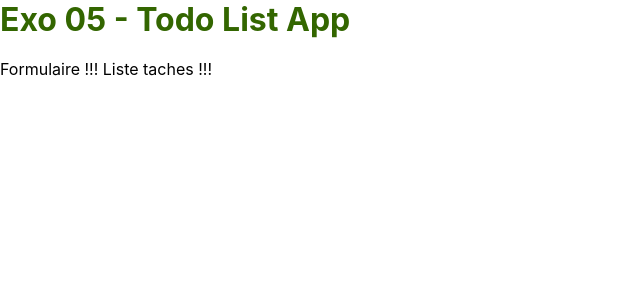
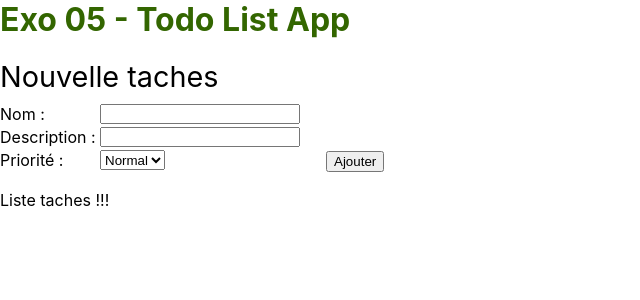
Before and after one commit to FormCours/I3_Web10_React_Exo05, a React (Create React App) app: page / in a window 1280 px wide. Shown: the top 300 px of the page, without its empty margins (0-640 px from the left). Built offline with nearby package versions, Linux system fonts and the light colour scheme.

Commit message:
Component Task-form finish

```diff
--- a/src/components/task-form/task-form.jsx
+++ b/src/components/task-form/task-form.jsx
@@ -1,22 +1,48 @@
 import style from './task-form.module.css';
 import classNames from 'classnames';
+import PropTypes from 'prop-types';
+import { useState } from 'react';
 
 const TaskForm = (props) => {
 
+    const [name, setName] = useState('');
+    const [desc, setDesc] = useState('');
+    const [prio, setPrio] = useState('normal');
+
+    const handleSubmit = (e) => {
+        e.preventDefault();
+
+        const data = {
+            name,
+            desc,
+            priority: prio
+        };
+
+        // Déclanchement de l'event "onNewTask"
+        props.onNewTask(data);
+
+        // Reset du formulaire
+        setName('');
+        setDesc('');
+        setPrio('normal');
+    }
+
     return (<>
         <h2>Nouvelle taches</h2>
-        <form className={style.formTask}>
+        <form className={style.formTask} onSubmit={handleSubmit}>
             <div className={classNames(style.inputUser, style.inputName)}>
                 <label htmlFor='nom'>Nom</label>
-                <input type='text' id='nom'/>
+                <input type='text' id='nom' required
+                    value={name} onChange={(e) => setName(e.target.value)}/>
             </div>
             <div className={classNames(style.inputUser, style.inputDesc)}>
                 <label htmlFor='desc'>Description</label>
-                <textarea id='desc' />
+                <textarea id='desc'
+                    value={desc} onChange={(e) => setDesc(e.target.value)} />
             </div>
             <div className={classNames(style.inputUser, style.inputPrio)}>
                 <label htmlFor='prio'>Priorité</label>
-                <select id='prio'>
+                <select id='prio' value={prio} onChange={(e) => setPrio(e.target.value)}>
                     <option value='high'>Urgent</option>
                     <option value='normal'>Normal</option>
                     <option value='low'>Basse</option>
@@ -28,3 +54,13 @@ const TaskForm = (props) => {
         </form>
     </>)
 }
+
+TaskForm.defaultProps = {
+    onNewTask: () => {}      // Défini la valeur par default => noop
+};
+
+TaskForm.propTypes = {
+    onNewTask: PropTypes.func // La props event "onNewTask" est de type fonction
+}
+
+export default TaskForm;
--- a/src/containers/todo-app/todo-app.jsx
+++ b/src/containers/todo-app/todo-app.jsx
@@ -1,10 +1,21 @@
+import { nanoid } from 'nanoid';
+import TaskForm from '../../components/task-form/task-form';
 
 const TodoApp = () => {
 
+    const handleNewTask = (data) => {
+        const newTask = {
+            ...data,
+            id: nanoid(),
+            isFinish: false
+        };
+
+        console.log(newTask);
+    }
 
     return (
         <main>
-            Formulaire !!!
+            <TaskForm onNewTask={handleNewTask} />
 
             Liste taches !!!
         </main>
```
